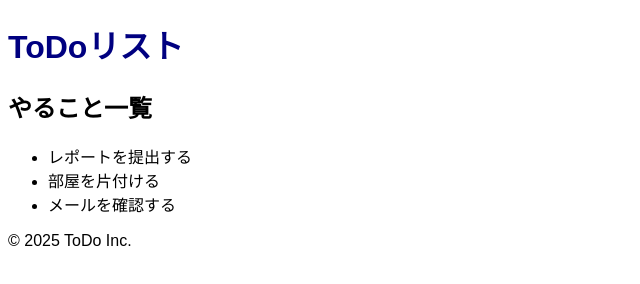
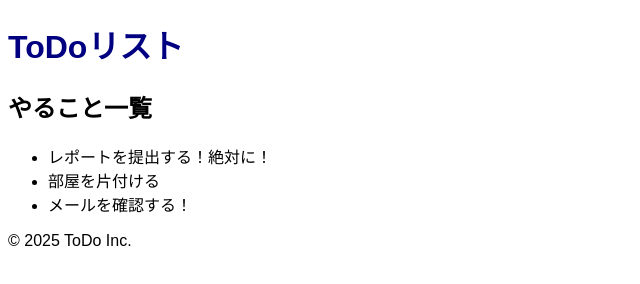
Before and after one commit to Kawahina25/gitlastkadai, a plain HTML site: page index.html in a window 1280 px wide. Shown: the full height of the page, 0-640 px from the left. Drawn offline with Linux system fonts and the light colour scheme.

Commit message:
テストプレイコード

```diff
--- a/index.html
+++ b/index.html
@@ -14,9 +14,9 @@
     <section id="tasks">
       <h2>やること一覧</h2>
       <ul>
-        <li>レポートを提出する</li>
+        <li>レポートを提出する！絶対に！</li>
         <li>部屋を片付ける</li>
-        <li>メールを確認する</li>
+        <li>メールを確認する！</li>
       </ul>
     </section>
   </main>
```
